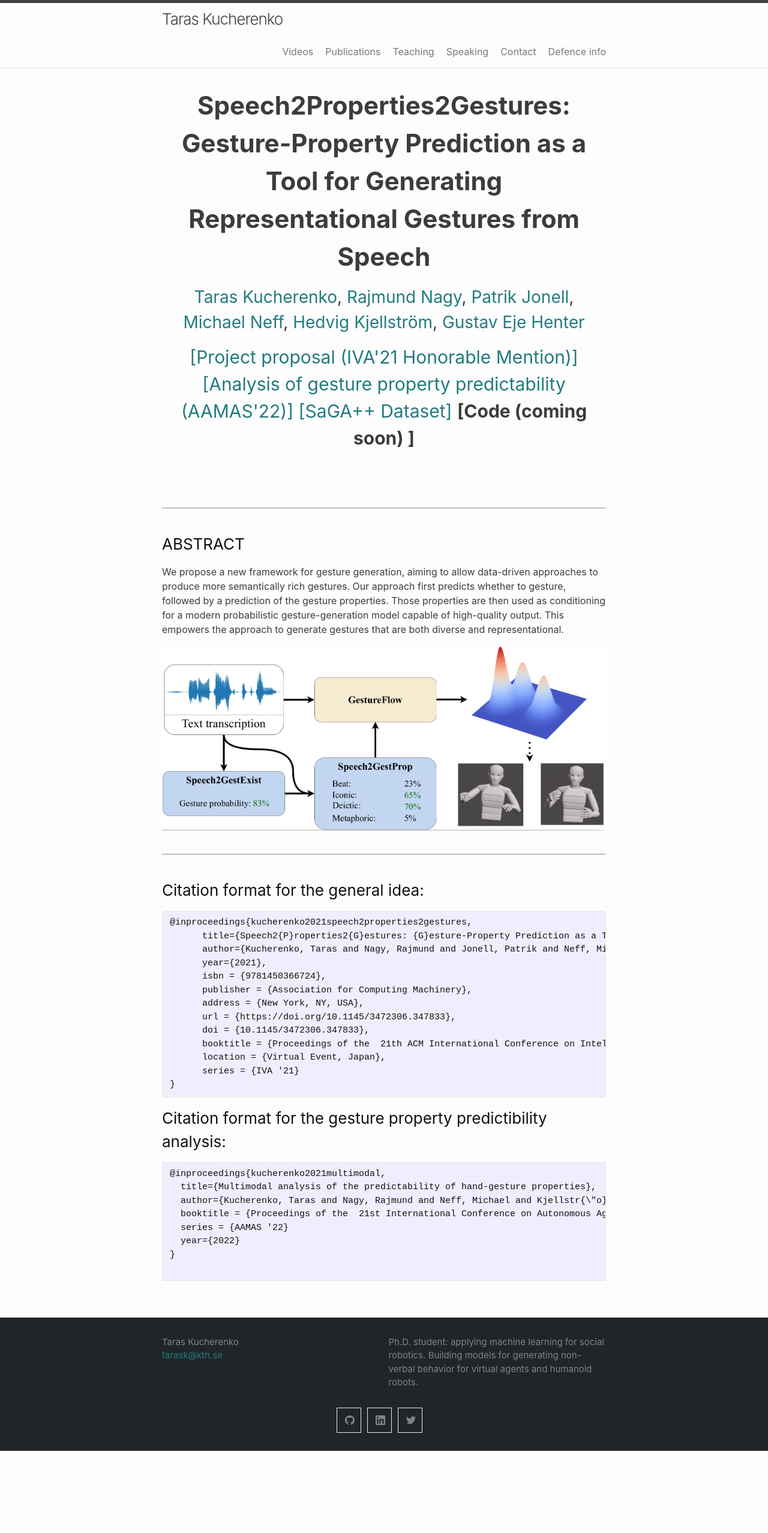
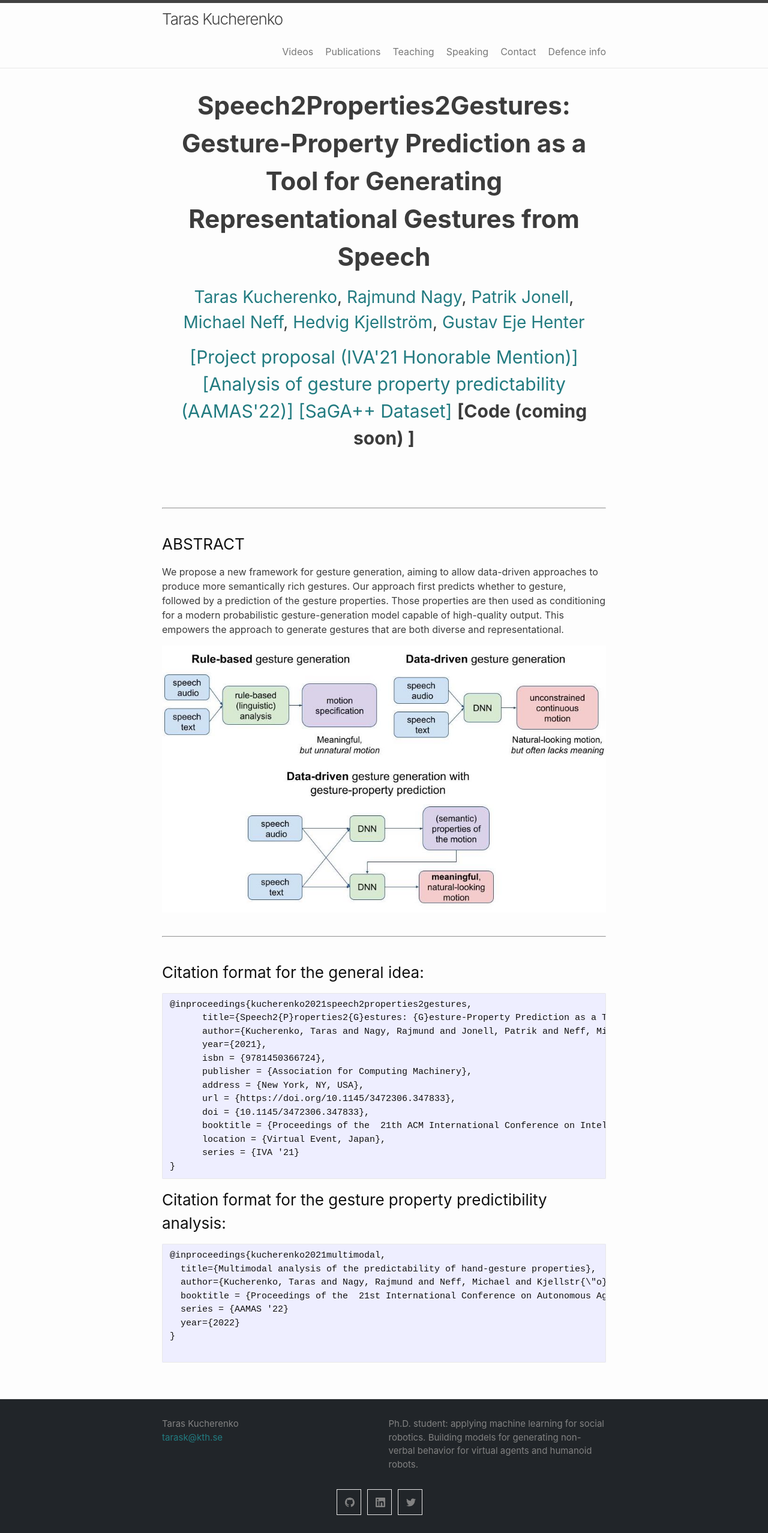
Before and after one commit to Svito-zar/Svito-zar.github.io, a Jekyll site: the page built from _posts/2021-07-30-Speech2Gest2Prop.md, in a window 1280 px wide. Shown: the whole page at 60% size. Built offline with Jekyll 4.4.1, drawn with Linux system fonts in a browser that asks for light colours; before the commit the page ends 2418 px from its top, so only the background shows below that.

Commit message:
Update Speech2Prop2Ges image

```diff
--- a/_posts/2021-07-30-Speech2Gest2Prop.md
+++ b/_posts/2021-07-30-Speech2Gest2Prop.md
@@ -30,7 +30,7 @@ permalink: /speech2properties2gestures/
 ### ABSTRACT
 We propose a new framework for gesture generation, aiming to allow data-driven approaches to produce more semantically rich gestures. Our approach first predicts whether to gesture, followed by a prediction of the gesture properties. Those properties are then used as conditioning for a modern probabilistic gesture-generation model capable of high-quality output. This empowers the approach to generate gestures that are both diverse and representational.
 
-<div style="text-align:center"><img src="../assets/Speech2Prop2Gest.png" alt="portrait" align="middle"></div>
+<div style="text-align:center"><img src="../assets/Speech2Prop2Ges.jpeg" alt="portrait" align="middle"></div>
 
 
 &nbsp;
```
Also changed, not shown: assets/Speech2Prop2Ges.jpeg (added), assets/Speech2Prop2Gest.png (deleted).
